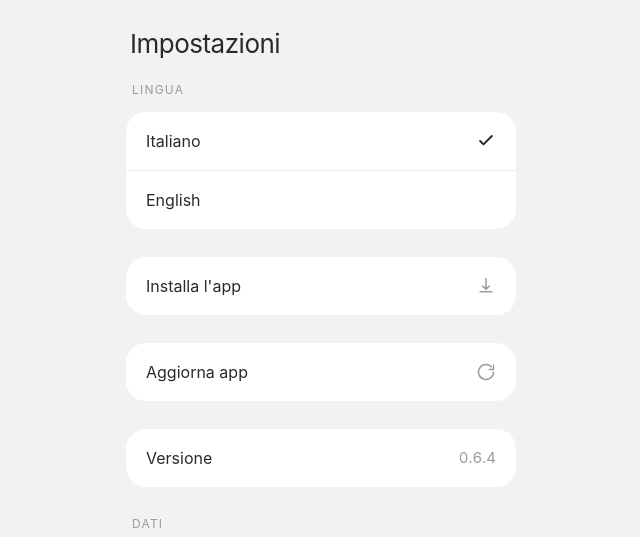
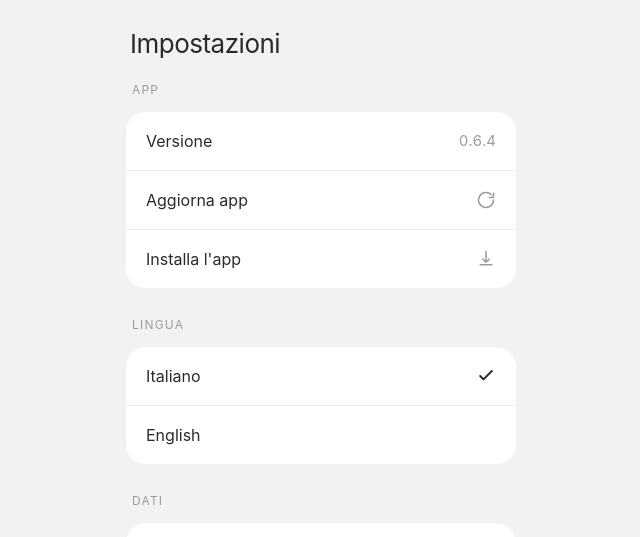
Before and after one commit to Blundert/spesa, a React (Vite) app: page /impostazioni in a window 1280 px wide. Shown: the top 537 px of the page, without its empty margins (319-959 px from the left). Built offline with nearby package versions, Linux system fonts and the light colour scheme.

Commit message:
refactor: Settings — "App" section on top (version, update, install) and section titles

```diff
--- a/src/i18n/locales/en.ts
+++ b/src/i18n/locales/en.ts
@@ -138,6 +138,7 @@ export const en: typeof it = {
   },
   settings: {
     title: 'Settings',
+    app: 'App',
     language: 'Language',
     version: 'Version',
     refresh: 'Update app',
--- a/src/i18n/locales/it.ts
+++ b/src/i18n/locales/it.ts
@@ -136,6 +136,7 @@ export const it = {
   },
   settings: {
     title: 'Impostazioni',
+    app: 'App',
     language: 'Lingua',
     version: 'Versione',
     refresh: 'Aggiorna app',
--- a/src/screens/ImpostazioniScreen.tsx
+++ b/src/screens/ImpostazioniScreen.tsx
@@ -160,6 +160,35 @@ export function ImpostazioniScreen() {
           </span>
         </div>
 
+        {/* App: versione, aggiorna, installa */}
+        <div className="text-[12px] font-normal tracking-[1.2px] text-[#9B9B9F] uppercase px-1.5 pb-[13px]">
+          {t('settings.app')}
+        </div>
+        <div className="bg-white rounded-[20px] overflow-hidden mb-7">
+          <div className="w-full flex items-center justify-between px-5 py-[17px] border-b border-[#ECECEC]">
+            <span className="text-base text-[#2A2A2C]">{t('settings.version')}</span>
+            <span className="text-[15px] text-[#9B9B9F] tabular-nums">{__APP_VERSION__}</span>
+          </div>
+          <button
+            onClick={() => void handleUpdate()}
+            className="w-full flex items-center justify-between px-5 py-[17px] border-b border-[#ECECEC] active:bg-[#F6F6F4] transition-colors text-left"
+          >
+            <span className="text-base text-[#2A2A2C]">{t('settings.refresh')}</span>
+            <svg width="20" height="20" viewBox="0 0 24 24" fill="none" stroke="#9B9B9F" strokeWidth="1.8" strokeLinecap="round" strokeLinejoin="round">
+              <path d="M21 12a9 9 0 1 1-2.64-6.36M21 4v5h-5" />
+            </svg>
+          </button>
+          <button
+            onClick={handleInstall}
+            className="w-full flex items-center justify-between px-5 py-[17px] active:bg-[#F6F6F4] transition-colors text-left"
+          >
+            <span className="text-base text-[#2A2A2C]">{t('install.title')}</span>
+            <svg width="20" height="20" viewBox="0 0 24 24" fill="none" stroke="#9B9B9F" strokeWidth="1.8" strokeLinecap="round" strokeLinejoin="round">
+              <path d="M12 3v13M8 12l4 4 4-4M5 19h14" />
+            </svg>
+          </button>
+        </div>
+
         {/* Lingua */}
         <div className="text-[12px] font-normal tracking-[1.2px] text-[#9B9B9F] uppercase px-1.5 pb-[13px]">
           {t('settings.language')}
@@ -180,34 +209,6 @@ export function ImpostazioniScreen() {
               )}
             </button>
           ))}
-        </div>
-
-        {/* Installa */}
-        <button
-          onClick={handleInstall}
-          className="w-full flex items-center justify-between bg-white rounded-[20px] px-5 py-[17px] mb-7 active:bg-[#F6F6F4] transition-colors text-left"
-        >
-          <span className="text-base text-[#2A2A2C]">{t('install.title')}</span>
-          <svg width="20" height="20" viewBox="0 0 24 24" fill="none" stroke="#9B9B9F" strokeWidth="1.8" strokeLinecap="round" strokeLinejoin="round">
-            <path d="M12 3v13M8 12l4 4 4-4M5 19h14" />
-          </svg>
-        </button>
-
-        {/* Aggiorna app (service worker) */}
-        <button
-          onClick={() => void handleUpdate()}
-          className="w-full flex items-center justify-between bg-white rounded-[20px] px-5 py-[17px] mb-7 active:bg-[#F6F6F4] transition-colors text-left"
-        >
-          <span className="text-base text-[#2A2A2C]">{t('settings.refresh')}</span>
-          <svg width="20" height="20" viewBox="0 0 24 24" fill="none" stroke="#9B9B9F" strokeWidth="1.8" strokeLinecap="round" strokeLinejoin="round">
-            <path d="M21 12a9 9 0 1 1-2.64-6.36M21 4v5h-5" />
-          </svg>
-        </button>
-
-        {/* Versione */}
-        <div className="bg-white rounded-[20px] px-5 py-[17px] flex items-center justify-between mb-7">
-          <span className="text-base text-[#2A2A2C]">{t('settings.version')}</span>
-          <span className="text-[15px] text-[#9B9B9F] tabular-nums">{__APP_VERSION__}</span>
         </div>
 
         {/* Dati */}
```
